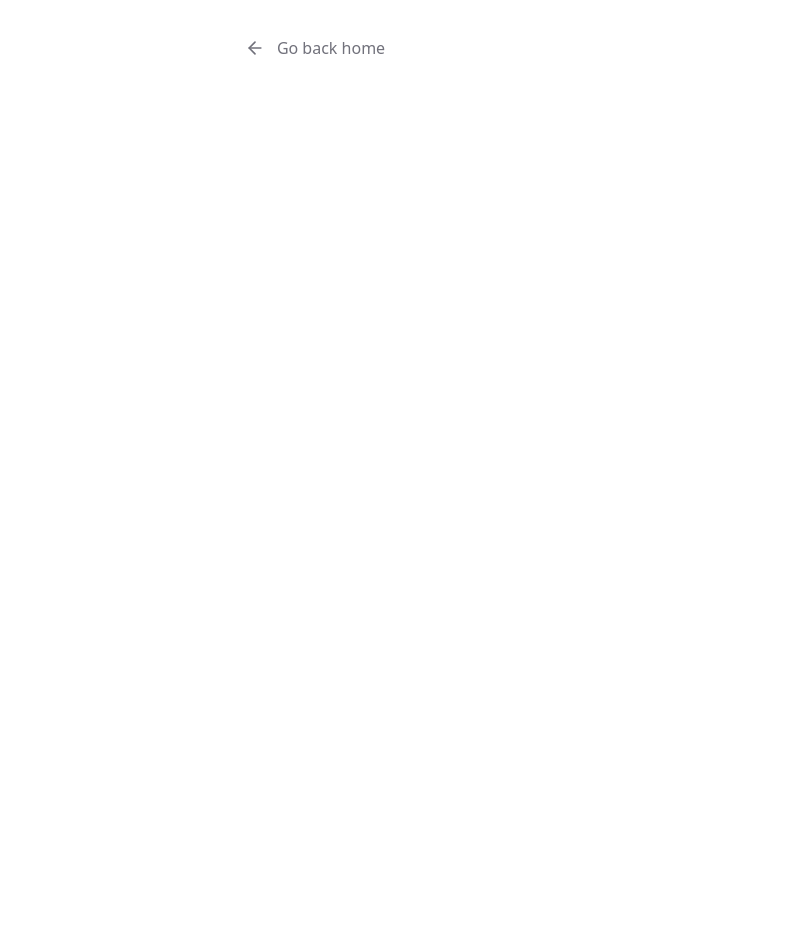
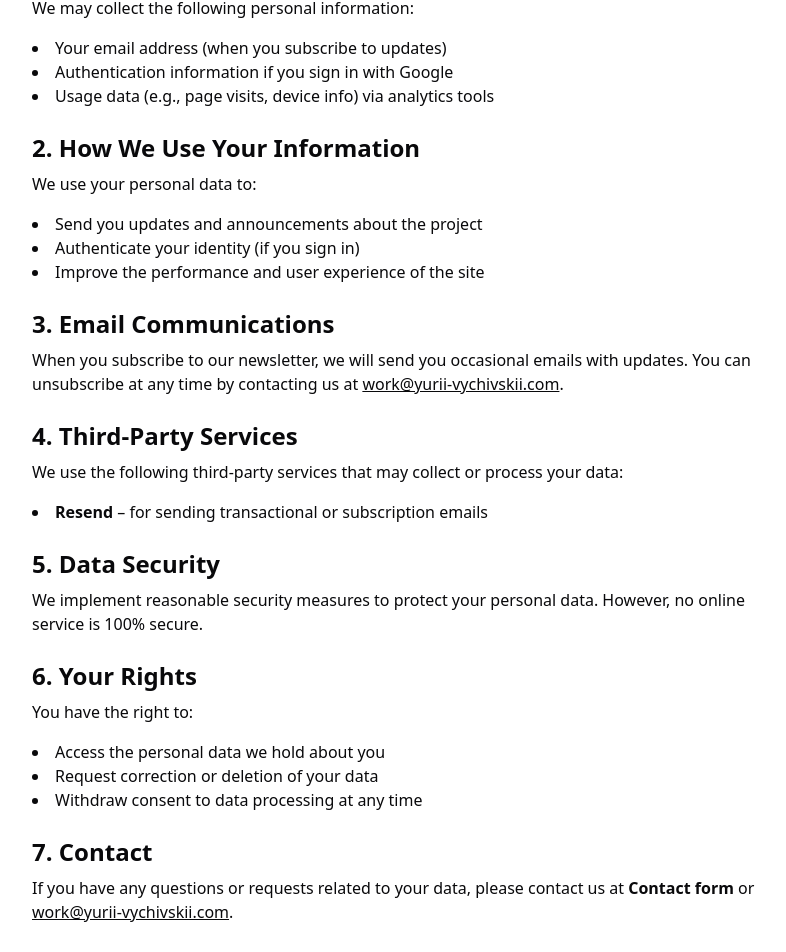
Before and after one commit to YuriiVychivskii/Portfolio-Next, a Next.js app: page /privacy in a window 1280 px wide. Before the commit this address had no page. Shown: the part 320-1272 px from the top of the page, without its empty margins (240-1026 px from the left). Before the commit the page ends 800 px from the top, so only its background shows below. Built offline with nearby package versions, Linux system fonts and the light colour scheme.

Commit message:
feat: add policy privacy page

```diff
--- /dev/null
+++ b/src/app/privacy/page.tsx
@@ -0,0 +1,97 @@
+import Link from 'next/link';
+
+export default function PrivacyPolicyPage() {
+	return (
+		<section className='pb-24 pt-24'>
+			<main className='max-w-3xl mx-auto py-12 px-4'>
+				<h1 className='text-3xl font-bold mb-6'>Privacy Policy</h1>
+
+				<p className='mb-4'>
+					This Privacy Policy describes how we collect, use, and protect your
+					personal information when you use our website.
+				</p>
+
+				<h2 className='text-2xl font-semibold mt-6 mb-2'>
+					1. Information We Collect
+				</h2>
+				<p className='mb-4'>
+					We may collect the following personal information:
+				</p>
+				<ul className='list-disc list-inside mb-4'>
+					<li>Your email address (when you subscribe to updates)</li>
+					<li>Authentication information if you sign in with Google</li>
+					<li>
+						Usage data (e.g., page visits, device info) via analytics tools
+					</li>
+				</ul>
+
+				<h2 className='text-2xl font-semibold mt-6 mb-2'>
+					2. How We Use Your Information
+				</h2>
+				<p className='mb-4'>We use your personal data to:</p>
+				<ul className='list-disc list-inside mb-4'>
+					<li>Send you updates and announcements about the project</li>
+					<li>Authenticate your identity (if you sign in)</li>
+					<li>Improve the performance and user experience of the site</li>
+				</ul>
+
+				<h2 className='text-2xl font-semibold mt-6 mb-2'>
+					3. Email Communications
+				</h2>
+				<p className='mb-4'>
+					When you subscribe to our newsletter, we will send you occasional
+					emails with updates. You can unsubscribe at any time by contacting us
+					at{' '}
+					<a href='mailto:work@yurii-vychivskii.com' className='underline'>
+						work@yurii-vychivskii.com
+					</a>
+					.
+				</p>
+
+				<h2 className='text-2xl font-semibold mt-6 mb-2'>
+					4. Third-Party Services
+				</h2>
+				<p className='mb-4'>
+					We use the following third-party services that may collect or process
+					your data:
+				</p>
+				<ul className='list-disc list-inside mb-4'>
+					<li>
+						<strong>Resend</strong> – for sending transactional or subscription
+						emails
+					</li>
+				</ul>
+
+				<h2 className='text-2xl font-semibold mt-6 mb-2'>5. Data Security</h2>
+				<p className='mb-4'>
+					We implement reasonable security measures to protect your personal
+					data. However, no online service is 100% secure.
+				</p>
+
+				<h2 className='text-2xl font-semibold mt-6 mb-2'>6. Your Rights</h2>
+				<p className='mb-4'>You have the right to:</p>
+				<ul className='list-disc list-inside mb-4'>
+					<li>Access the personal data we hold about you</li>
+					<li>Request correction or deletion of your data</li>
+					<li>Withdraw consent to data processing at any time</li>
+				</ul>
+
+				<h2 className='text-2xl font-semibold mt-6 mb-2'>7. Contact</h2>
+				<p className='mb-4'>
+					If you have any questions or requests related to your data, please
+					contact us at{' '}
+					<Link href='/contact' className='font-bold'>
+						Contact form
+					</Link>{' '}
+					or{' '}
+					<Link href='mailto:work@yurii-vychivskii.com' className='underline'>
+						work@yurii-vychivskii.com
+					</Link>
+					.
+				</p>
+
+				<p className='text-sm text-gray-500 mt-8'>Last updated: May 22, 2025</p>
+			</main>
+		</section>
+	);
+}
```
